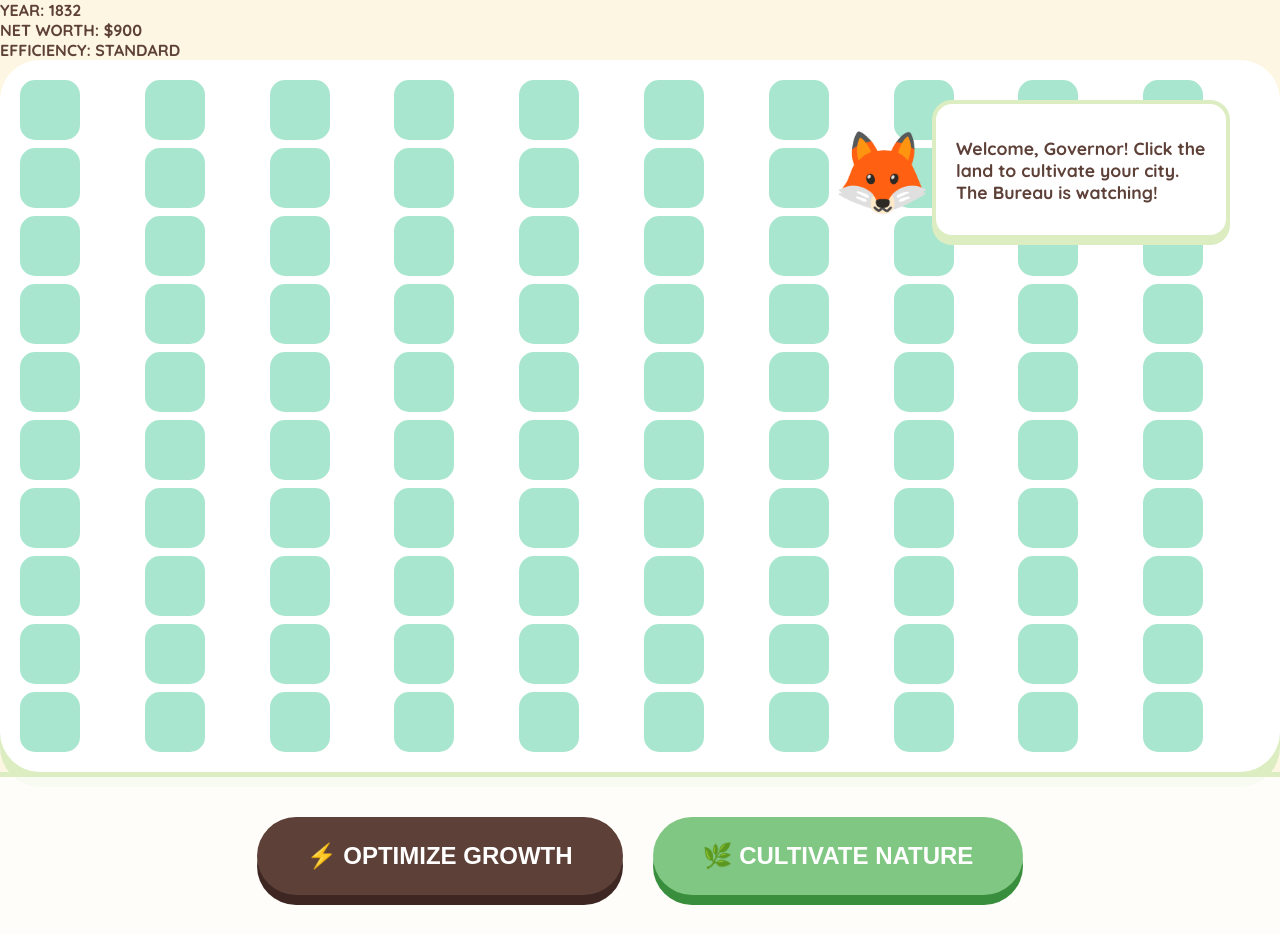
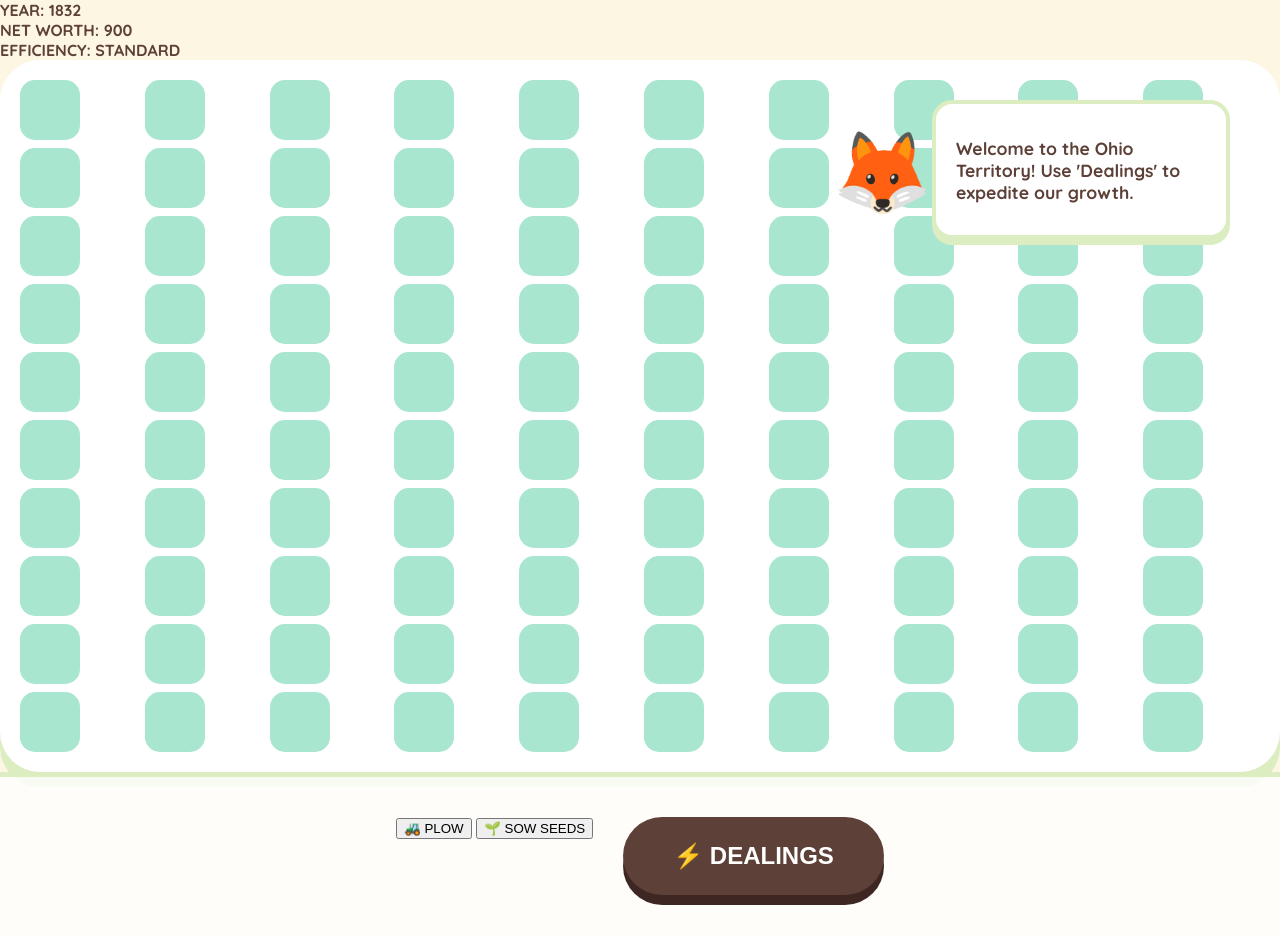
Before and after one commit to AmyG77/MakingAmerica, a plain HTML site: page index.html in a window 1280 px wide. Drawn offline with nearby package versions, Linux system fonts and the light colour scheme.

Commit message:
Update index.html

```diff
--- a/index.html
+++ b/index.html
@@ -2,36 +2,35 @@
 <html lang="en">
 <head>
     <meta charset="UTF-8">
-    <meta name="viewport" content="width=device-width, initial-scale=1.0">
-    <title>Making America | Garden City</title>
+    <title>Making Ohio | The Frontier Garden</title>
     <link rel="stylesheet" href="css/styles.css">
     <script src="https://cdnjs.cloudflare.com/ajax/libs/jspdf/2.5.1/jspdf.umd.min.js"></script>
 </head>
 <body class="era-1830">
     <header id="hud">
         <div class="stat">YEAR: <span id="year">1830</span></div>
-        <div class="stat">NET WORTH: $<span id="gold">500</span></div>
+        <div class="stat">NET WORTH: <span id="gold">800</span></div>
         <div class="stat">EFFICIENCY: <span id="efficiency">STANDARD</span></div>
     </header>
 
     <main id="game-viewport">
-        <div id="map-grid"></div>
-        <div id="truth-overlay" class="hidden"></div>
+        <div id="ohio-wrapper">
+            <div id="map-grid"></div>
+        </div>
 
         <div id="npc-container">
             <div id="npc-avatar">🦊</div>
-            <div id="speech-bubble">
-                <p id="npc-text">Welcome, Governor! Click the land to cultivate your city. The Bureau is watching!</p>
-            </div>
+            <div id="speech-bubble"><p id="npc-text">Welcome to the Ohio Territory! Use 'Dealings' to expedite our growth.</p></div>
         </div>
     </main>
 
     <nav id="command-center">
-        <button id="btn-optimize" class="btn-giant" onclick="engine.toggleOptimization()">⚡ OPTIMIZE GROWTH</button>
-        <button id="btn-nature" class="btn-giant" onclick="engine.toggleNature()">🌿 CULTIVATE NATURE</button>
-
-        <button id="btn-foundations" class="btn-special hidden" onclick="ui.toggleXray()">🔍 VIEW FOUNDATIONS</button>
-        <button id="btn-audit" class="btn-special hidden" onclick="audit.generate()">📜 DOWNLOAD FINAL AUDIT</button>
+        <div class="btn-group">
+            <button class="btn-garden" onclick="engine.setAction('plow')">🚜 PLOW</button>
+            <button class="btn-garden" onclick="engine.setAction('sow')">🌱 SOW SEEDS</button>
+        </div>
+        <button id="btn-charge" class="btn-giant" onclick="engine.toggleOptimization()">⚡ DEALINGS</button>
+        <button id="btn-audit" class="btn-special hidden" onclick="audit.generate()">📜 VIEW SETTLEMENT AUDIT</button>
     </nav>
 
     <script src="js/data.js"></script>
```
